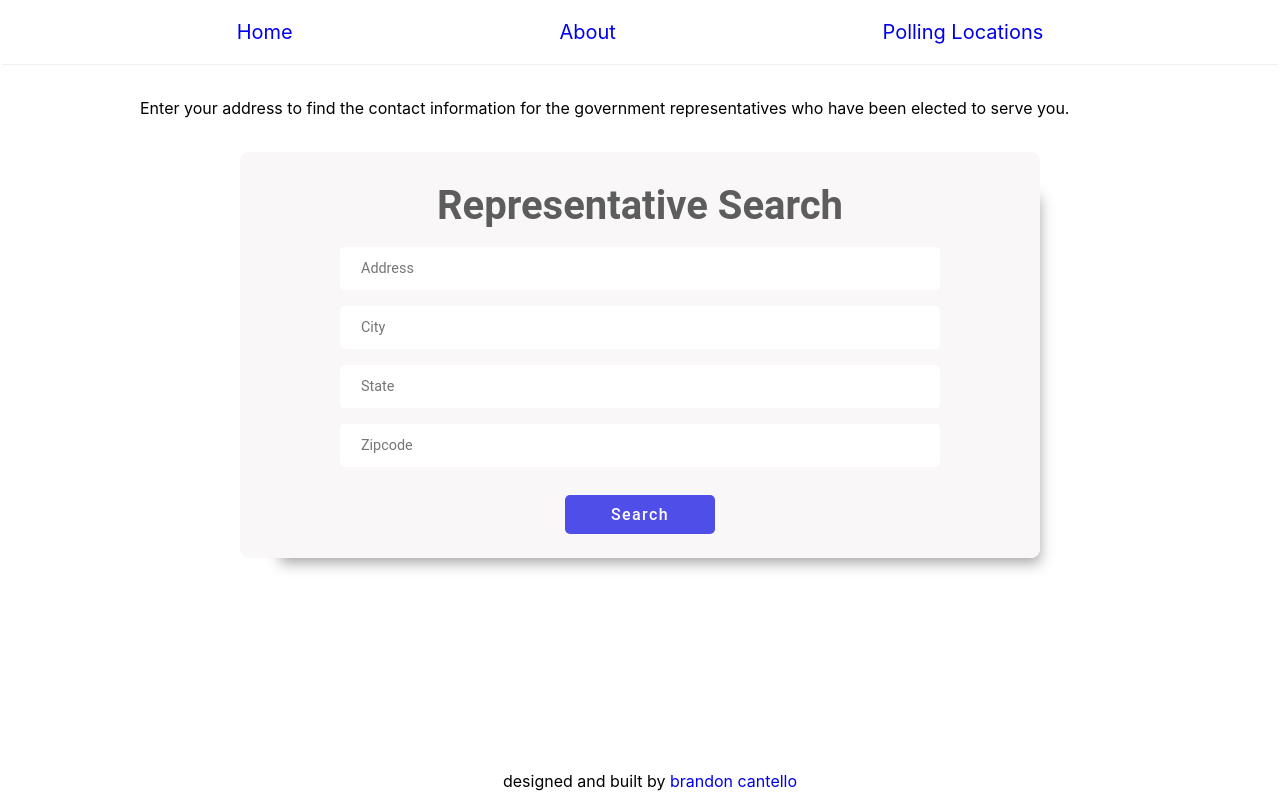
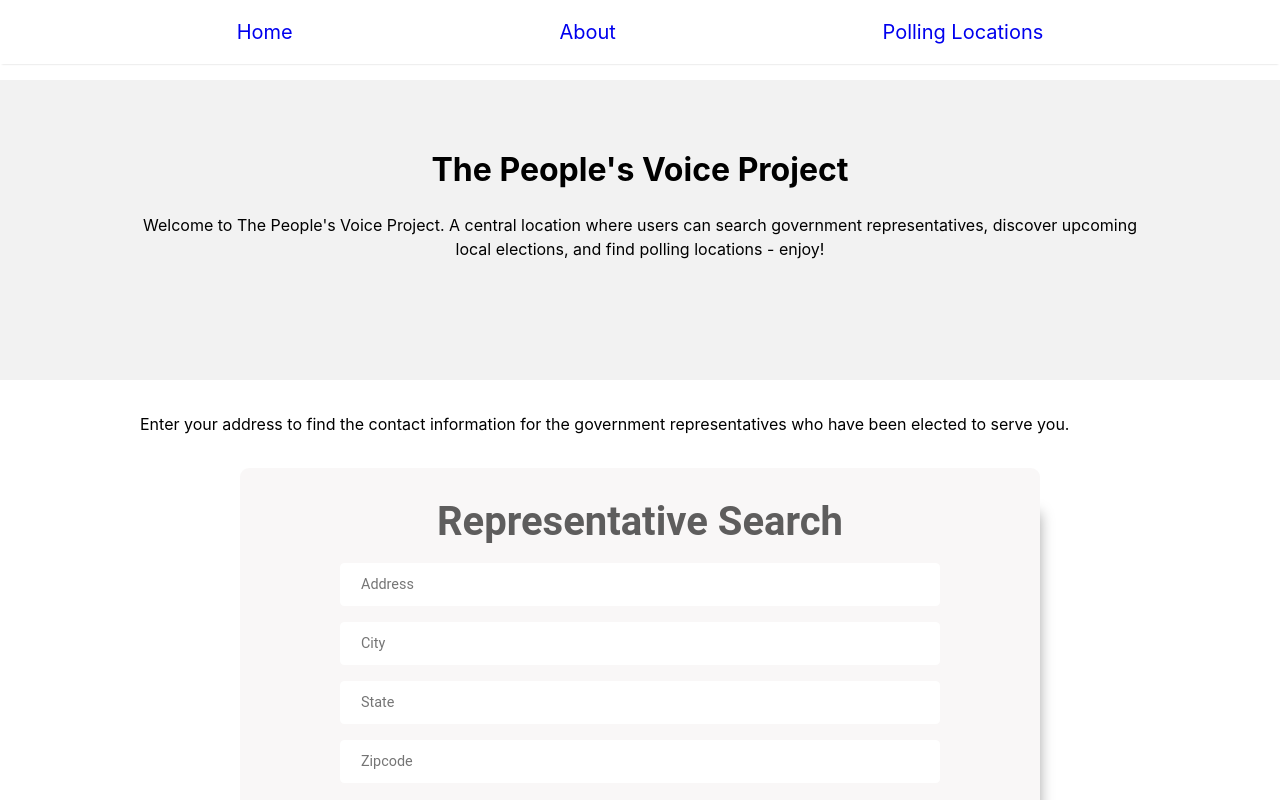
Before and after one commit to bcantello/peoples_voice_project, a React (Create React App) app: page / in a window 1280 px wide. Shown: the top 800 px of the page. Built offline with nearby package versions, Linux system fonts and the light colour scheme; no server answers.

Commit message:
layout updates

```diff
--- a/package.json
+++ b/package.json
@@ -4,15 +4,15 @@
   "private": true,
   "dependencies": {
     "@testing-library/jest-dom": "^4.2.4",
-    "@testing-library/react": "^9.3.2",
-    "@testing-library/user-event": "^7.1.2",
+    "@testing-library/react": "^9.5.0",
+    "@testing-library/user-event": "^7.2.1",
     "axios": "^0.19.2",
     "dotenv": "^8.2.0",
     "react": "^16.13.1",
     "react-dom": "^16.13.1",
     "react-router": "^5.2.0",
     "react-router-dom": "^5.2.0",
-    "react-scripts": "3.4.1",
+    "react-scripts": "^3.4.1",
     "websocket-extensions": "^0.1.4"
   },
   "scripts": {
--- a/public/index.html
+++ b/public/index.html
@@ -27,7 +27,7 @@
     <title>The People's Voice Project</title>
   </head>
   <body>
-    <noscript>You need to enable JavaScript to run this app.</noscript>
+    <noscript></noscript>
     <div id="root"></div>
     <!--
       This HTML file is a template.
--- a/src/components/home/home.css
+++ b/src/components/home/home.css
@@ -1,4 +1,39 @@
+.content-block-1 {
+    width: 100%;
+    height: 300px;
+    margin: 0;
+    padding: 30px;
+    background-color: #f2f2f2;
+}
+
+.home-h1 {
+    width: 85%;
+    max-width: 1000px;
+    margin: auto;
+    text-align: center;
+    /* padding-top: 5%; */
+    padding-top: 5vh;
+    padding-bottom: 1%;
+}
+
 .home-intro {
+    width: 85%;
+    max-width: 1000px;
+    margin: auto;
+    line-height: 1.5em;
+    text-align: center;
+    padding-top: 1%;
+    /* padding-bottom: 5%; */
+    padding-bottom: 5vh;
+}
+
+.content-block-2 {
+    width: 100%;
+    height: 600px;
+    background-color: white;
+}
+
+.rep-intro {
     width: 85%;
     max-width: 1000px;
     margin: 2em auto;
--- a/src/components/home/home.js
+++ b/src/components/home/home.js
@@ -5,11 +5,16 @@ import './home.css';
 export default function Home() {
 	return (
 		<>
-			<div>
-				<p className={'home-intro'}>Enter your address to find the contact information for the government
+			<div className={'content-block-1'}>
+				<h1 className={'home-h1'}>The People's Voice Project</h1>
+				<p className={'home-intro'}>Welcome to The People's Voice Project. A central location where users can search government representatives,
+				discover upcoming local elections, and find polling locations - enjoy!</p>
+			</div>
+			<div className={'content-block-2'}>
+				<p className={'rep-intro'}>Enter your address to find the contact information for the government
 					representatives who have been elected to serve you.</p>
+			<RepSearchForm/>
 			</div>
-			<RepSearchForm/>
 		</>
 	);
 };
```
Also changed, not shown: 1 other file (tests, documents, lock files or other folders).
